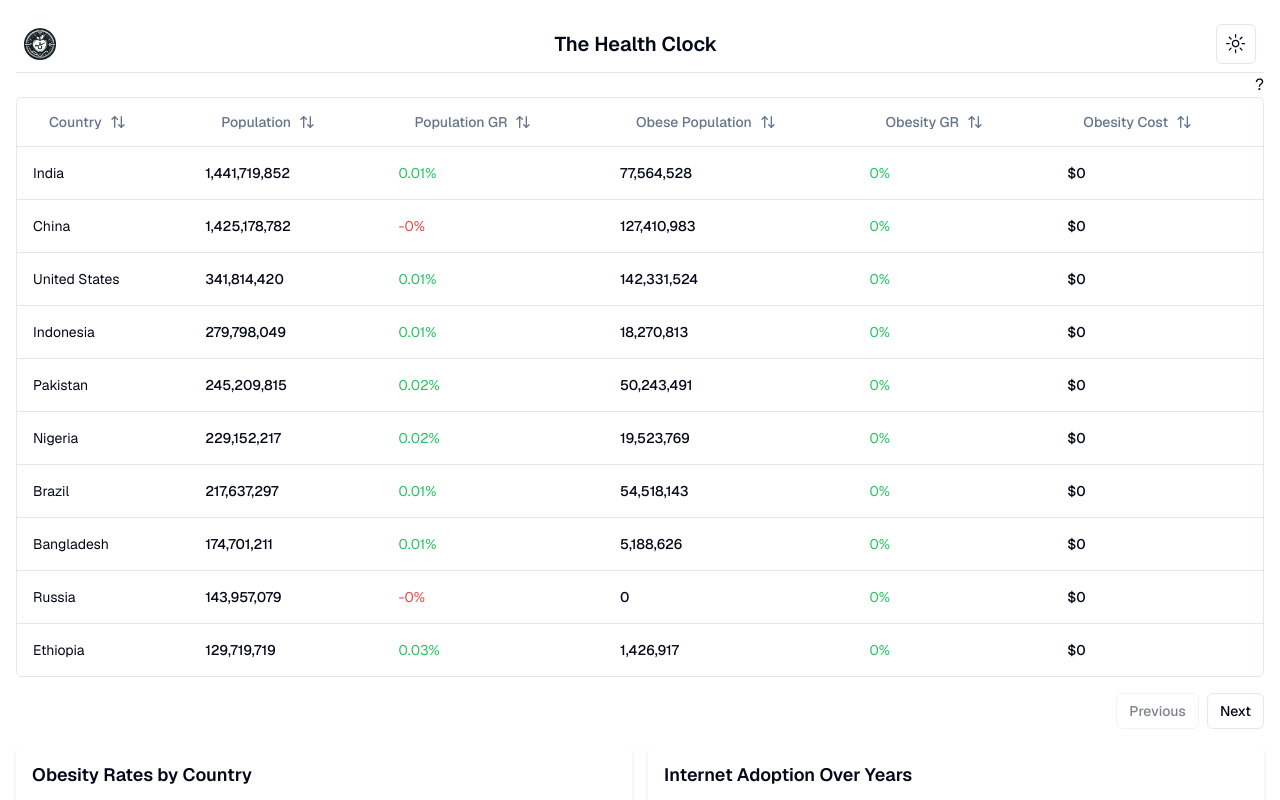
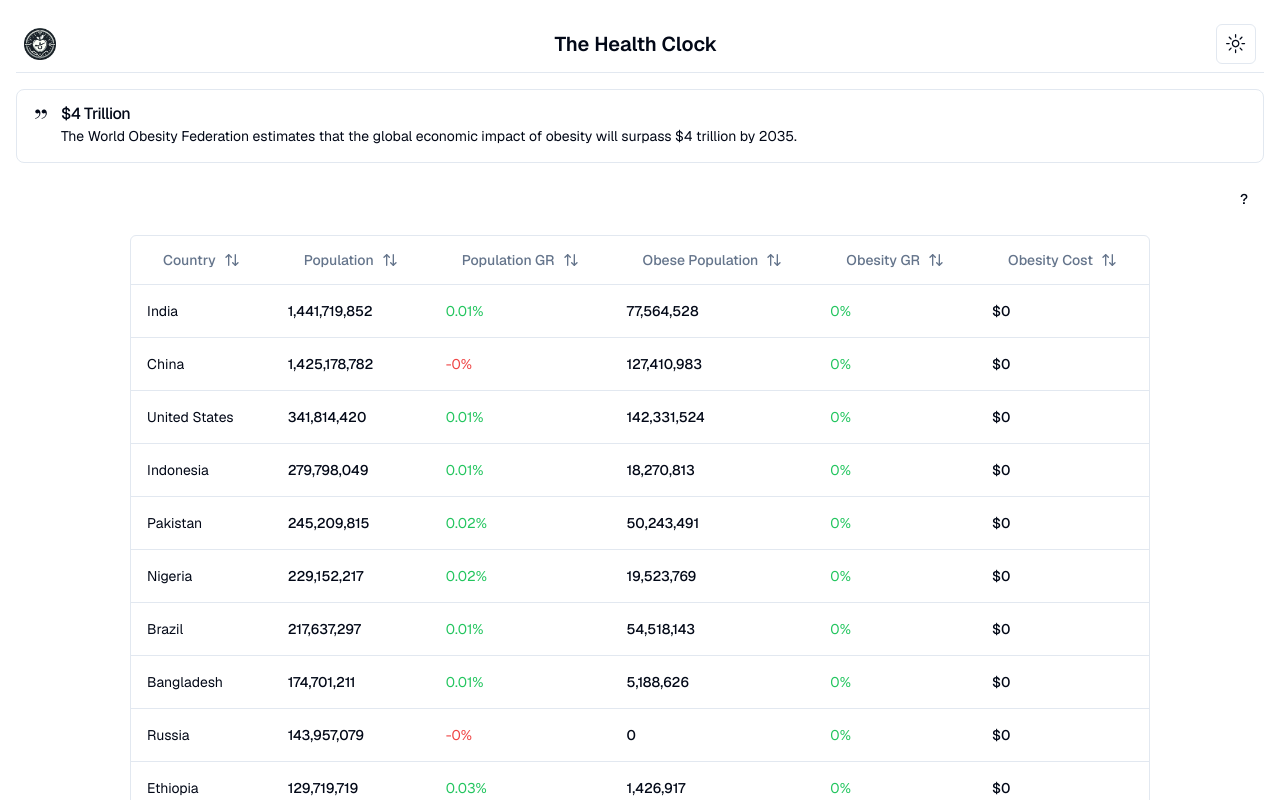
Before and after one commit to ParkerRex/crazyhealthstats.com, a Next.js app: page / in a window 1280 px wide. Shown: the top 800 px of the page. Built offline with nearby package versions, Linux system fonts and the light colour scheme.

Commit message:
added alert

```diff
--- a/src/app/page.tsx
+++ b/src/app/page.tsx
@@ -1,6 +1,7 @@
 
 "use client";
 import { CountryData, columns } from "../components/columns"
+import { Button } from "../components/ui/button"
 import { useEffect, useState } from 'react';
 import AreaChartHero from '../components/AreaChartHero';
 import BarChartHero from '../components/BarChartHero';
@@ -10,6 +11,8 @@
 import { ModeToggle } from '@/components/ToggleTheme';
 import { DataTable } from '@/components/data-table';
 import { Popover, PopoverContent, PopoverTrigger } from "@/components/ui/popover";
+import { Alert, AlertDescription, AlertTitle } from "@/components/ui/alert"
+import { QuoteIcon } from "@radix-ui/react-icons";
 
 export default function Home() {
   const [internetAdoptionData, setInternetAdoptionData] = useState([]);
@@ -42,25 +45,42 @@
         <h1 className="text-xl font-semibold">The Health Clock</h1>
         <ModeToggle />
       </nav>
-      <div className="h-6 flex justify-end items-center">
+
+      {/* Alert Section */}
+      <div className="my-4">
+        <Alert>
+          <QuoteIcon className="h-4 w-4" />
+          <AlertTitle>$4 Trillion</AlertTitle>
+          <AlertDescription>The World Obesity Federation estimates that the global economic impact of obesity will surpass $4 trillion by 2035.</AlertDescription>
+        </Alert>
+      </div>
+
+      {/* Sources Popover */}
+      <div className="mb-4 flex justify-end">
         <Popover>
-          <PopoverTrigger>
-            ?
+          <PopoverTrigger asChild>
+            <Button variant="ghost">?</Button>
           </PopoverTrigger>
           <PopoverContent>
             <p className="text-lg font-bold">Sources:</p>
             <ul>
               <li><a href="https://worldpopulationreview.com/">Population Data</a></li>
+              <li><a href="https://data.worldobesity.org/rankings/">Obesity data</a></li>
               <li><a href="https://indianexpress.com/article/health-wellness/obesity-lancet-study-india-cause-9188931/#:~:text=The%20report%20showed%20more%20than,1.1%20million%20men%20in%201990">India obesity</a></li>
+              <li><a href="https://stop.publichealth.gwu.edu/LFD-oct23#:~:text=Obesity%20continues%20to%20have%20a,surpass%20%244%20trillion%20by%202035.">$4T stat</a></li>
+
             </ul>
           </PopoverContent>
         </Popover>
       </div>
-      <div>
+
+      {/* Data Table Section */}
+      <div className="flex justify-center">
         <DataTable columns={columns} data={countryData} />
       </div>
 
-      <div className="grid grid-cols-1 md:grid-cols-2 gap-4">
+      {/* Charts and Graphs Section */}
+      <div className="grid grid-cols-1 md:grid-cols-2 gap-4 mt-4">
         <div className="space-y-4">
           <BarChartHero
             data={countryObesityJson}
--- /dev/null
+++ b/src/components/ui/alert.tsx
@@ -0,0 +1,59 @@
+import * as React from "react"
+import { cva, type VariantProps } from "class-variance-authority"
+
+import { cn } from "@/lib/utils"
+
+const alertVariants = cva(
+  "relative w-full rounded-lg border p-4 [&>svg~*]:pl-7 [&>svg+div]:translate-y-[-3px] [&>svg]:absolute [&>svg]:left-4 [&>svg]:top-4 [&>svg]:text-foreground",
+  {
+    variants: {
+      variant: {
+        default: "bg-background text-foreground",
+        destructive:
+          "border-destructive/50 text-destructive dark:border-destructive [&>svg]:text-destructive",
+      },
+    },
+    defaultVariants: {
+      variant: "default",
+    },
+  }
+)
+
+const Alert = React.forwardRef<
+  HTMLDivElement,
+  React.HTMLAttributes<HTMLDivElement> & VariantProps<typeof alertVariants>
+>(({ className, variant, ...props }, ref) => (
+  <div
+    ref={ref}
+    role="alert"
+    className={cn(alertVariants({ variant }), className)}
+    {...props}
+  />
+))
+Alert.displayName = "Alert"
+
+const AlertTitle = React.forwardRef<
+  HTMLParagraphElement,
+  React.HTMLAttributes<HTMLHeadingElement>
+>(({ className, ...props }, ref) => (
+  <h5
+    ref={ref}
+    className={cn("mb-1 font-medium leading-none tracking-tight", className)}
+    {...props}
+  />
+))
+AlertTitle.displayName = "AlertTitle"
+
+const AlertDescription = React.forwardRef<
+  HTMLParagraphElement,
+  React.HTMLAttributes<HTMLParagraphElement>
+>(({ className, ...props }, ref) => (
+  <div
+    ref={ref}
+    className={cn("text-sm [&_p]:leading-relaxed", className)}
+    {...props}
+  />
+))
+AlertDescription.displayName = "AlertDescription"
+
+export { Alert, AlertTitle, AlertDescription }
```
